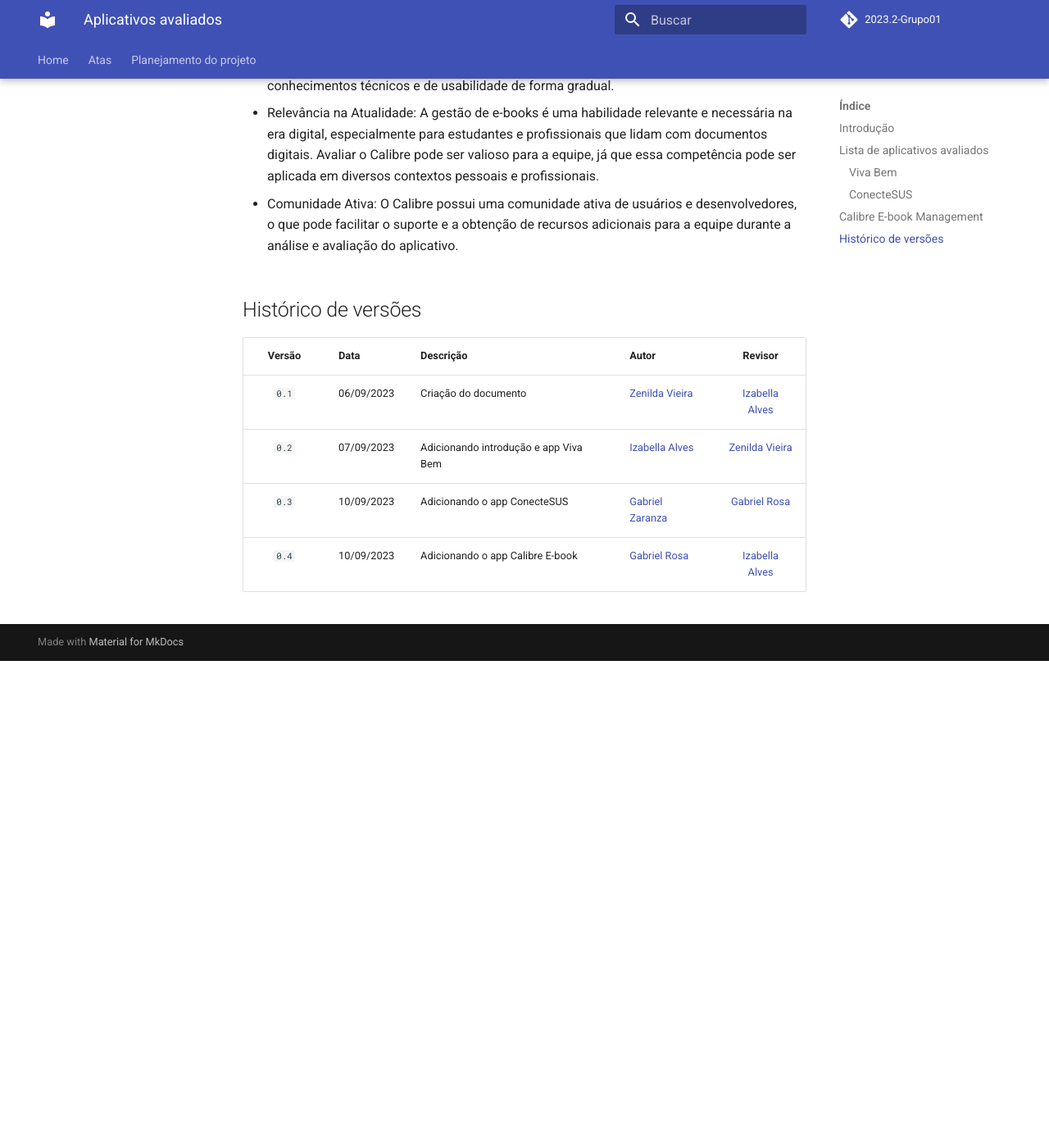
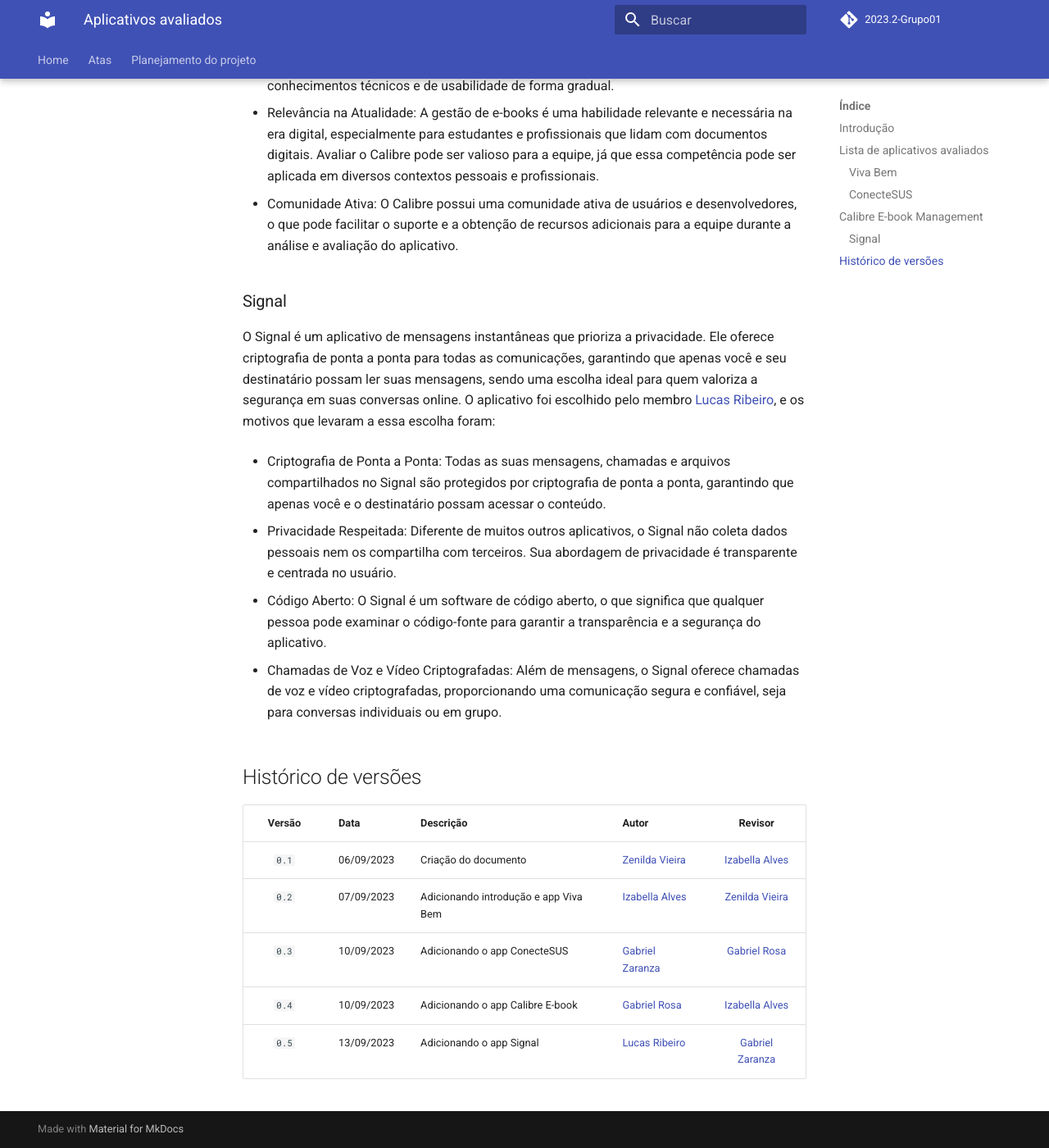
Before and after one commit to Requisitos-de-Software/2023.2-Economia-DF, an MkDocs documentation site: the page built from docs/planejamento do projeto/lista-apps-avaliados.md, in a window 1280 px wide and 1400 px high, scrolled down 1859 px. Shown: the whole window at 82% size. Built offline with MkDocs 1.6.1 and Material for MkDocs 9.7.7, drawn with Linux system fonts in a browser that asks for light colours; comment, search, counter and statistics services are not loaded; before the commit the page ends 2665 px from its top, so only the background shows below that; some of the changed text lies outside the part shown.

Commit message:
Adição do app Signal

```diff
--- a/docs/planejamento do projeto/lista-apps-avaliados.md
+++ b/docs/planejamento do projeto/lista-apps-avaliados.md
@@ -6,7 +6,7 @@ Na fase inicial do projeto, os estudantes foram convidados a selecionar individu
 |            Calibre E-book Management                 |           [Gabriel Rosa](https://github.com/gabrielrosa09)                        |
 |     ConecteSUS                        |         [Gabriel Zaranza](https://github.com/GZaranza)                      |
 |Viva Bem                           |[Izabella Alves](https://github.com/izabellaalves)                               |
-|                             |                                   |
+| Signal                             |[Lucas Ribeiro](https://github.com/lucassouzs)                                   |
 |                             |                                   |
 |                             |                                   |
 |                             |                                   |
@@ -40,10 +40,23 @@ O "Calibre - E-book Management", uma ferramenta de gerenciamento de e-books que
 
 - Comunidade Ativa: O Calibre possui uma comunidade ativa de usuários e desenvolvedores, o que pode facilitar o suporte e a obtenção de recursos adicionais para a equipe durante a análise e avaliação do aplicativo.
 
+### Signal
+
+O Signal é um aplicativo de mensagens instantâneas que prioriza a privacidade. Ele oferece criptografia de ponta a ponta para todas as comunicações, garantindo que apenas você e seu destinatário possam ler suas mensagens, sendo uma escolha ideal para quem valoriza a segurança em suas conversas online. O aplicativo foi escolhido pelo membro [Lucas Ribeiro](https://github.com/lucassouzs), e os motivos que levaram a essa escolha foram:
+
+- Criptografia de Ponta a Ponta: Todas as suas mensagens, chamadas e arquivos compartilhados no Signal são protegidos por criptografia de ponta a ponta, garantindo que apenas você e o destinatário possam acessar o conteúdo.
+
+- Privacidade Respeitada: Diferente de muitos outros aplicativos, o Signal não coleta dados pessoais nem os compartilha com terceiros. Sua abordagem de privacidade é transparente e centrada no usuário.
+
+- Código Aberto: O Signal é um software de código aberto, o que significa que qualquer pessoa pode examinar o código-fonte para garantir a transparência e a segurança do aplicativo.
+
+- Chamadas de Voz e Vídeo Criptografadas: Além de mensagens, o Signal oferece chamadas de voz e vídeo criptografadas, proporcionando uma comunicação segura e confiável, seja para conversas individuais ou em grupo.
+
 ##  Histórico de versões
 |Versão|Data|Descrição|Autor|Revisor|
 |:----:|----|---------|-----|:-------:|
 |`0.1`|06/09/2023|Criação do documento|[Zenilda Vieira](https://github.com/zenildavieira)|[Izabella Alves](https://github.com/izabellaalves)|
 |`0.2`|07/09/2023|Adicionando introdução e app Viva Bem|[Izabella Alves](https://github.com/izabellaalves)|[Zenilda Vieira](https://github.com/zenildavieira)|
 |`0.3`|10/09/2023|Adicionando o app ConecteSUS|[Gabriel Zaranza](https://github.com/GZaranza)|[Gabriel Rosa](https://github.com/gabrielrosa09)|
-|`0.4`| 10/09/2023 | Adicionando o app Calibre E-book | [Gabriel Rosa](https://github.com/gabrielrosa09) | [Izabella Alves](https://github.com/izabellaalves) |
+|`0.4`|10/09/2023 | Adicionando o app Calibre E-book | [Gabriel Rosa](https://github.com/gabrielrosa09) | [Izabella Alves](https://github.com/izabellaalves) |
+|`0.5`|13/09/2023 | Adicionando o app Signal | [Lucas Ribeiro](https://github.com/lucassouzs) | [Gabriel Zaranza](https://github.com/GZaranza) |
```
